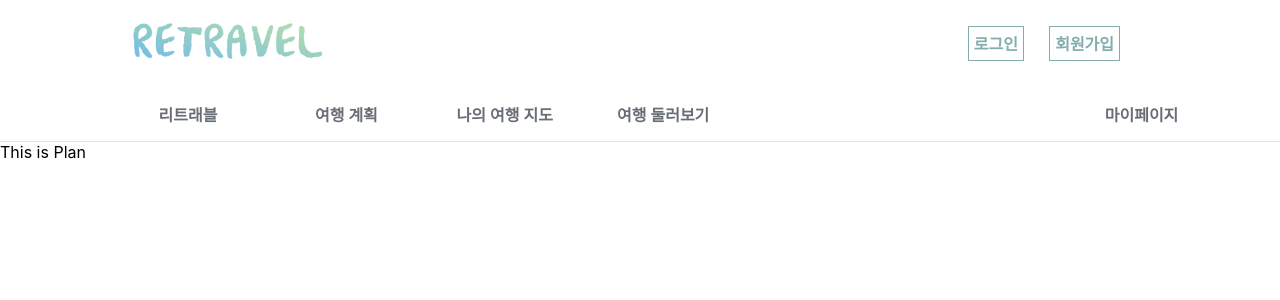
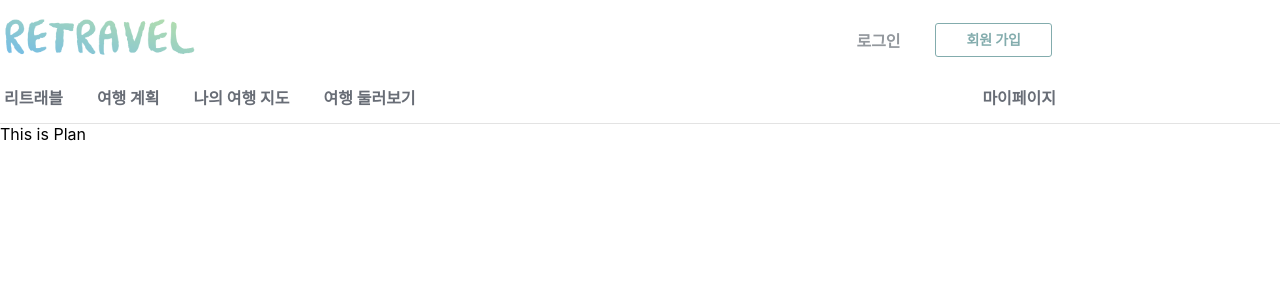
Before and after one commit to hyojaeKwon/cs496_week3, a React (Create React App) app: page /plan in a window 1280 px wide. Shown: the top 300 px of the page. Built offline with nearby package versions, Linux system fonts and the light colour scheme.

Commit message:
Create main page

```diff
--- a/src/component/FirstComponent.js
+++ b/src/component/FirstComponent.js
@@ -1,11 +1,12 @@
 import React from 'react';
 import styled from "styled-components";
+import Img from "../img/free-main-image.jpg"
 
 //main페이지에 들어갈 첫번째 네모 css 파일 제작
 const MainSquare = styled.div`
   width : 1060px;
   height : 450px;
-  background : #e9e9e9;
+  background-image : url("/img/main-back.jpg");
   display : flex;
   align-items : center;
 `;
--- /dev/null
+++ b/src/component/MainSwipe.js
@@ -0,0 +1,41 @@
+import React from "react";
+import { Swiper, SwiperSlide } from "swiper/react";
+import "swiper/swiper.min.css";
+import "swiper/components/navigation/navigation.min.css";
+// import SwiperCore, { Navigation } from "swiper";
+import styled from "styled-components";
+import TravelCard from "./TravelCard";
+
+const Container = styled.div`
+  width: 100%;
+  height: 222px;
+  background-color: #c4c4c4;
+`;
+
+const MainSwipe = () => {
+  return (
+    <div style={{ width: '1060px', 'margin-top':'70px'}}>
+          <Swiper
+    spaceBetween={50}
+    slidesPerView={1}
+    centeredSlides
+    onSlideChange={() => console.log("slide change")}
+    pagination={{ clickable:true }}
+    onSwiper={swiper => console.log(swiper)}
+    >
+      <SwiperSlide>
+        <Container/>
+      </SwiperSlide>
+      <SwiperSlide>
+        <Container/>
+      </SwiperSlide>
+      <SwiperSlide>
+        <Container/>
+      </SwiperSlide>
+    </Swiper>
+    </div>
+
+  );
+};
+
+export default MainSwipe;
--- a/src/component/TrendingPost.js
+++ b/src/component/TrendingPost.js
@@ -11,6 +11,7 @@ import styled from "styled-components";
   //"인기있는 여행지 약 4개를 뽑아서 보여준다."
 const BackGround = styled.div`
   width: 1060px;
+  margin-top: 70px;
 `;
 
 const CardHolder = styled.div`
--- a/src/component/common/header.js
+++ b/src/component/common/header.js
@@ -6,34 +6,79 @@ import styled from 'styled-components';
 const Logo = styled(Link)`
     display: inline-block;
     margin-top: 1%;
-    margin-left: 10%;
+    width: 128px;
+    /* margin-left: 10%; */
     margin-right: 50%;
-`
+`;
+
+const HeaderInnerContainer = styled.div`
+    max-width: 1060px;
+    height: 72px;
+    justify-content: space-between;
+    display: flex;
+    align-items: center;
+`;
 
 const AuthButton = styled(Link)`
+    display: inline;
+    padding: 0.3rem;
+    margin-right: 2%;
+    margin-top: 2%;
+    vertical-align: top;
+    font-size: 14px;
+    padding-right: 30px;
+    padding-left: 30px;
+    overflow-anchor: none;
+    text-decoration: none;
+    border-color: #686D76;
+    border: 1.5px solid;
+    border-radius: 3px;
+    opacity: 70%;
+    font-weight: 800;
+    color: #4F8A8B;
+`
+const LoginButton = styled(Link)`
     display: inline-block;
     padding: 0.3rem;
     margin-right: 2%;
     margin-top: 2%;
     vertical-align: top;
+    margin-right: 30px;
     font-size: 1rem;
     text-decoration: none;
     border-color: #686D76;
-    border: 1.5px solid;
     opacity: 70%;
     font-weight: 800;
-    color: #4F8A8B;
+    color: #666d75;
+    &:hover{
+        font-weight: 800;
+        color: #4F8A8B;
+    }
 `
+
+const ButtonContainer = styled.div`
+    display: flex;
+    width:100%;
+    justify-content: flex-end;
+`;
 
 const Header = () => {
     return(
-        <div>
+        <HeaderInnerContainer>
             <Logo to='/'>
                 <img src={logo} width='200' height='60' alt='logo'/>
             </Logo>
-            <AuthButton to='/login'>로그인</AuthButton>
-            <AuthButton to='/signin'>회원가입</AuthButton>
-        </div>
+            <ButtonContainer>
+                <LoginButton to='/login'>
+                    <span>
+                        로그인
+                    </span>
+                </LoginButton>
+                <AuthButton to='/signin'>
+                        회원 가입
+                </AuthButton>
+            </ButtonContainer>
+        </HeaderInnerContainer>
     )
 }
 
--- a/src/component/common/navigation.js
+++ b/src/component/common/navigation.js
@@ -6,18 +6,20 @@ const NavBar = styled.div`
     display: inline-block;
     vertical-align: top;
     width: 100%;
-    margin-top: 2%;
+    margin-top: 1%;
     padding-bottom: 0.5%;
-    border-bottom: 1px solid #e3e3e3;
-`
+`;
+
 const Nav = styled(Link)`
-    width: 7.5rem;
+    /* width: 7.5rem; */
     height: 2rem;
-    margin-left: 3%;
+    /* margin-left: 3%; */
     text-align: center;
     display: inline-block;
+    padding-right: 30px;
+    margin-left: 4px;
     font-size: 1rem;
-    font-weight: 600;
+    font-weight: 700;
     color: #686D76;
     text-decoration: none;
 
@@ -26,18 +28,48 @@ const Nav = styled(Link)`
         color: #4F8A8B;
     }
 `
+const NavMenuWrapper = styled.div`
+    display: flex;
+    flex-direction: row;
+`;
+const NavMenuContainer = styled.div`
+    display: flex;
+    justify-content: space-between;
+    width: 1060px;
+`;
+const Outer = styled.div`
+    border-bottom: 1px solid #e3e3e3;
+`;
+
 
 const Navigation = () => {
     return(
-        <NavBar>
-            <div style={{ width: '7%', display:'inline-block'}}></div>
-            <Nav to='/intro'>리트래블</Nav>
-            <Nav to='/plan'>여행 계획</Nav>
-            <Nav to='/mymap'>나의 여행 지도</Nav>
-            <Nav>여행 둘러보기</Nav>
-            <div style={{ width: '25%', display: 'inline-block'}}></div>
-            <Nav to='/mypage'>마이페이지</Nav>
+        <Outer>
+            <NavBar>
+                <NavMenuContainer>
+                    <NavMenuWrapper>
+                        <Nav to='/intro'>
+                            리트래블
+                        </Nav>
+                        <Nav to='/plan'>
+                            여행 계획
+                        </Nav>
+                        <Nav to='/mymap'>
+                            나의 여행 지도
+                        </Nav>
+                        <Nav>
+                            여행 둘러보기
+                        </Nav>
+                    </NavMenuWrapper>
+            {/* <div style={{ width: '7%', display:'inline-block'}}></div> */}
+            {/* <div style={{ width: '25%', display: 'inline-block'}}></div> */}
+                <div>
+                    <Nav to='/mypage' style={{'padding-right':"4px"}}>마이페이지</Nav>
+                </div>
+            </NavMenuContainer>
         </NavBar>
+        </Outer>
+
     )
 }
 
--- a/src/pages/main.js
+++ b/src/pages/main.js
@@ -3,15 +3,25 @@ import Header from '../component/common/header';
 import Navigation from '../component/common/navigation';
 import FirstComponent from '../component/FirstComponent';
 import TrendingPost from "../component/TrendingPost";
+import styled from 'styled-components';
+import MainSwipe from '../component/MainSwipe';
+const SetComponent = styled.div`
+    display: flex;
+    flex-direction: column;
+    align-items: center;
+`;
 
 const Main = () => {
     return(
-        <div>
-            <Header/>
-            <Navigation/>
+        <SetComponent>
+            <div>
+                <Header/>
+                <Navigation/>
+            </div>
             <FirstComponent/>
             <TrendingPost/>
-        </div>
+            <MainSwipe/>
+        </SetComponent>
     );
 };
 
```
Also changed, not shown: src/img/free-main-image.jpg (added), src/img/main-back.jpg (added).
